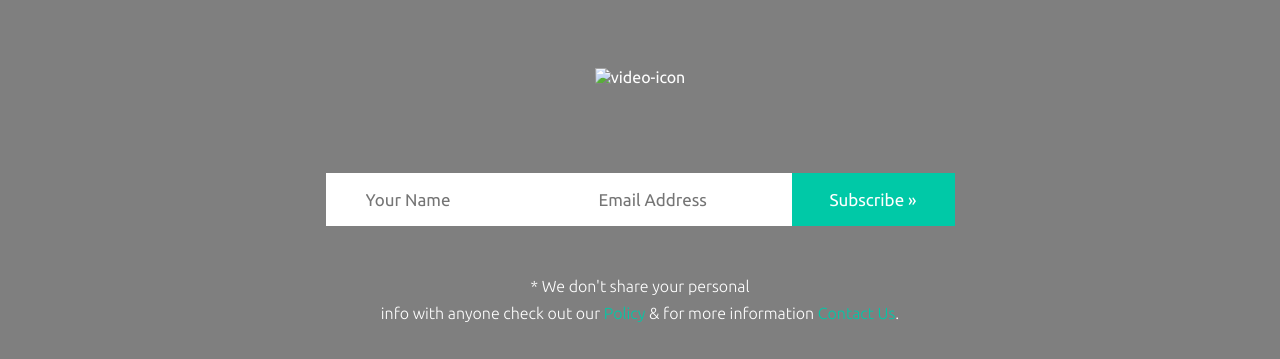
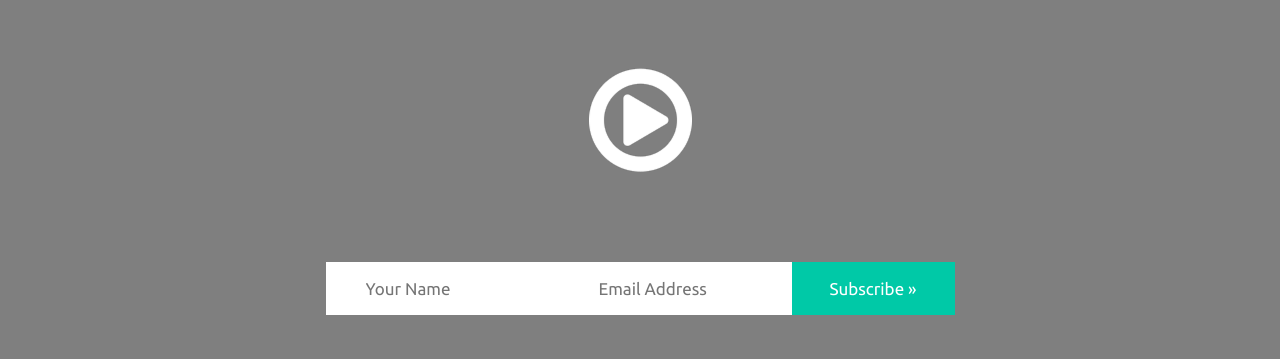
Before and after one commit to 1gamach/WEB, a plain HTML site: page index.html in a window 1280 px wide. Shown: the part 295-654 px from the top of the page. Drawn offline with Linux system fonts and the light colour scheme.

Commit message:
Update index.html

```diff
--- a/index.html
+++ b/index.html
@@ -13,7 +13,7 @@
         <h6>CONTENT DESCRIPTION</h6>
         <h1>See the world through our product</h1>
         <h3>Get The Most Conversion Rate Easily.</h3>
-        <img width="103" height="104" src="img/video-icon.png" alt="video-icon">
+        <img width="103" height="104" src="img/video icon.png" alt="video-icon">
       </div>
       <div class="slider-after">
         <div class="form-group">
```
